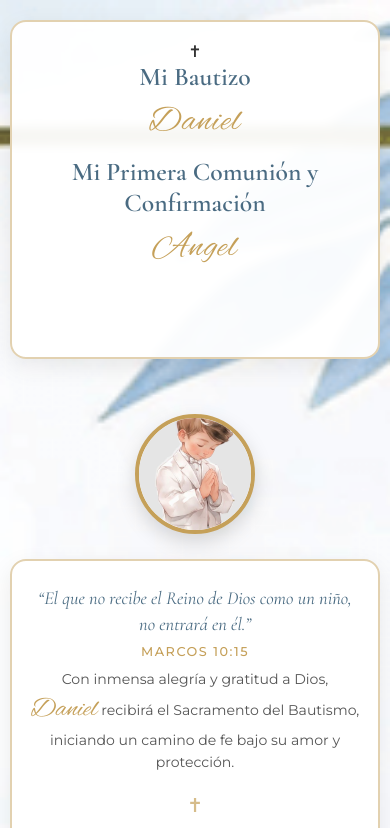
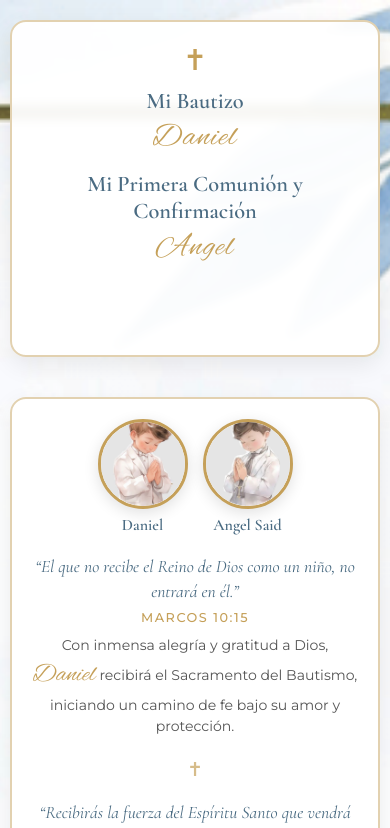
Before and after one commit to jmv697xss/Bautizo_Invitacion, a plain HTML site: page index.html in a window 390 px wide. Shown: the top 828 px of the page. Drawn offline with nearby package versions, Linux system fonts and the light colour scheme.

Commit message:
Solución completa de diseño e interacción JS

```diff
--- a/index.html
+++ b/index.html
@@ -4,14 +4,17 @@
     <meta charset="UTF-8">
     <meta name="viewport" content="width=device-width, initial-scale=1.0">
     <title>Mi Bautizo y Mi Primera Comunión - Daniel y Angel Said</title>
-    <link rel="stylesheet" href="style.css?v=2">
-    <!-- Fuentes elegantes y sobrias -->
-    <link href="https://fonts.googleapis.com/css2?family=Cormorant+Garamond:ital,wght@0,600;1,400&family=Montserrat:wght@300;400;500&display=swap" rel="stylesheet">
+    <link rel="stylesheet" href="style.css?v=3">
+    <!-- Fuentes elegantes -->
+    <link href="https://fonts.googleapis.com/css2?family=Cormorant+Garamond:ital,wght@0,600;1,400;1,500;1,600&family=Montserrat:wght@300;400;500&family=Alex+Brush&family=Great+Vibes&display=swap" rel="stylesheet">
 </head>
+<body>
+
     <audio id="bg-music" loop autoplay>
         <source src="assents/Music/Piano.mp3" type="audio/mpeg">
         Tu navegador no soporta el reproductor de audio.
     </audio>
+
     <!-- PORTADA DE ENTRADA -->
     <section class="section-card intro-section">
         <div class="frame-border">
@@ -35,14 +38,23 @@
             <button id="btn-scroll" class="gold-btn btn-hidden">Ver invitación</button>
         </div>
     </section>
+
     <!-- MENSAJES BÍBLICOS Y DEDICATORIAS -->
     <section class="section-card" id="mensajes-sec">
-    <!-- CONTENEDOR CONTENEDOR CON EL MARCO FLORAL EXTERNO -->
         <div class="main-frame-wrapper">
-        <div class="side-photo-container left-side">
+            <div class="card-content">
+                <!-- FOTOS DE LOS NIÑOS DENTRO DE LA TARJETA -->
+                <div class="photo-row">
+                    <div class="side-photo-container">
                         <img src="assents/Fhotos/Imagen-Daniel.jpg" alt="Daniel" class="outer-photo">
+                        <span class="photo-label">Daniel</span>
                     </div>
-        <div class="card-content">
+                    <div class="side-photo-container">
+                        <img src="assents/Fhotos/Imagen-Said.jpg" alt="Angel Said" class="outer-photo">
+                        <span class="photo-label">Angel Said</span>
+                    </div>
+                </div>
+
                 <div class="quote-block">
                     <p class="quote-text">“El que no recibe el Reino de Dios como un niño, no entrará en él.”</p>
                     <p class="quote-author">Marcos 10:15</p>
@@ -52,7 +64,9 @@
                         iniciando un camino de fe bajo su amor y protección.
                     </p>
                 </div>
+
                 <div class="divider-line">✝︎</div>
+
                 <div class="quote-block">
                     <p class="quote-text">“Recibirás la fuerza del Espíritu Santo que vendrá sobre ti, y serás mi testigo.”</p>
                     <p class="quote-author">Hechos 1:8</p>
@@ -62,27 +76,25 @@
                         y confirmar su fe mediante el Sacramento de la Confirmación.
                     </p>
                 </div>
+
                 <p class="invitation-closing">Nos alegrará mucho contar con tu presencia en este día de bendición, amor y esperanza.</p>
                 <button id="btn-to-family" class="gold-btn">Nuestra Familia</button>
             </div>
-        <div class="side-photo-container right-side">
-            <img src="assents/Fhotos/Imagen-Said.jpg" alt="Angel Said" class="outer-photo">
-        </div>
         </div>
     </section>
+
     <!-- FAMILIA Y PADRINOS -->
     <section class="section-card" id="familia-sec">
         <div class="main-frame-wrapper">
-        <div class="side-photo-container left-side">
-            <img src="assents/Fhotos/Imagen-Daniel.jpg" alt="Daniel" class="outer-photo">
-        </div>
             <div class="card-content">
                 <span class="badge">Con la bendición de</span>
+
                 <div class="papas-box">
                     <h3>Nuestros Papás</h3>
                     <p>Jessica Garduza Conde</p>
                     <p>Daniel Ramos Contreras</p>
                 </div>
+
                 <div class="padrinos-grid">
                     <div class="padrino-card">
                         <h3>Padrino de Daniel</h3>
@@ -98,16 +110,15 @@
 
                 <button id="btn-to-location" class="gold-btn">Ver fecha y lugar</button>
             </div>
-
-        <div class="side-photo-container right-side">
-            <img src="assents/Fhotos/Imagen-Said.jpg" alt="Angel Said" class="outer-photo">
-        </div>
         </div>
     </section>
+
     <!-- FECHA Y UBICACIONES -->
     <section class="section-card" id="ubicacion-sec">
+        <div class="main-frame-wrapper">
             <div class="card-content">
                 <h2 class="date-title">Sábado 28 de Noviembre del 2026</h2>
+
                 <!-- Tarjeta Iglesia -->
                 <div class="location-card">
                     <div class="loc-icon">⛪</div>
@@ -116,6 +127,7 @@
                     <p class="place-name">Parroquia Cristo Resucitado Tlaltepango</p>
                     <a href="https://maps.app.goo.gl/Yu4oToUDRGQKhtx99" target="_blank" rel="noopener noreferrer" class="map-btn">Ver ubicación</a>
                 </div>
+
                 <!-- Tarjeta Recepción -->
                 <div class="location-card">
                     <div class="loc-icon">🍽️</div>
@@ -124,19 +136,22 @@
                     <p class="place-name">Calle Domingo Arenas 317, El Cristo, Tlax.</p>
                     <a href="https://maps.app.goo.gl/cA2fwFriRvu6oHjF9" target="_blank" rel="noopener noreferrer" class="map-btn">Ver ubicación</a>
                 </div>
+
                 <button id="btn-to-confirm" class="gold-btn">Confirmar asistencia</button>
             </div>
+        </div>
     </section>
+
     <!-- CONFIRMACIÓN -->
     <section class="section-card" id="confirmacion-sec">
+        <div class="main-frame-wrapper">
             <div class="card-content">
                 <p class="final-msg">Tu presencia hará este día aún más especial...</p>
                 <button id="btn-whatsapp" class="gold-btn btn-confirm">Confirmar por WhatsApp</button>
             </div>
+        </div>
     </section>
-<!-- Fuente cursiva para los nombres -->
-<link href="https://fonts.googleapis.com/css2?family=Alex+Brush&display=swap" rel="stylesheet">
-<link href="https://fonts.googleapis.com/css2?family=Cormorant+Garamond:ital,wght@1,500;1,600&family=Great+Vibes&display=swap" rel="stylesheet">
+
     <script src="script.js"></script>
 </body>
 </html>
--- a/script.js
+++ b/script.js
@@ -1,13 +1,18 @@
 document.addEventListener("DOMContentLoaded", () => {
-    // 1. EFECTO TYPING SECUENCIAL CON APARICIÓN DE BOTÓN
+    // ==========================================
+    // 1. EFECTO TYPING SECUENCIAL
+    // ==========================================
     const textos = [
         { id: "type-title-1", text: "Mi Bautizo" },
         { id: "type-name-1", text: "Daniel" },
         { id: "type-title-2", text: "Mi Primera Comunión y Confirmación" },
         { id: "type-name-2", text: "Angel Said" },
-        { id: "type-subtext", text: "Una fecha sagrada para compartir en familia." }];
+        { id: "type-subtext", text: "Una fecha sagrada para compartir en familia." }
+    ];
+
     let textoIndex = 0;
     let charIndex = 0;
+
     function escribirSecuencia() {
         if (textoIndex < textos.length) {
             const actual = textos[textoIndex];
@@ -20,23 +25,34 @@ document.addEventListener("DOMContentLoaded", () => {
                 } else {
                     textoIndex++;
                     charIndex = 0;
-                    setTimeout(escribirSecuencia, 200);}
+                    setTimeout(escribirSecuencia, 200);
+                }
             } else {
                 textoIndex++;
                 charIndex = 0;
-                escribirSecuencia();}
+                escribirSecuencia();
+            }
         } else {
-            // Muestra el botón de la portada una vez finalizado todo el texto
+            // Muestra el botón de la portada al finalizar el tipeo
             const btnScroll = document.getElementById("btn-scroll");
             if (btnScroll) {
-                btnScroll.classList.remove("btn-hidden");}}}
+                btnScroll.classList.remove("btn-hidden");
+            }
+        }
+    }
+
     escribirSecuencia();
+
+    // ==========================================
     // 2. NAVEGACIÓN ENTRE SECCIONES (SCROLL SUAVE)
+    // ==========================================
     const scrollMap = [
         { btnId: "btn-scroll", targetId: "mensajes-sec" },
         { btnId: "btn-to-family", targetId: "familia-sec" },
         { btnId: "btn-to-location", targetId: "ubicacion-sec" },
-        { btnId: "btn-to-confirm", targetId: "confirmacion-sec" }];
+        { btnId: "btn-to-confirm", targetId: "confirmacion-sec" }
+    ];
+
     scrollMap.forEach(item => {
         const btn = document.getElementById(item.btnId);
         if (btn) {
@@ -44,51 +60,54 @@ document.addEventListener("DOMContentLoaded", () => {
                 e.preventDefault();
                 const target = document.getElementById(item.targetId);
                 if (target) {
-                    target.scrollIntoView({ behavior: "smooth" });}});}});
+                    target.scrollIntoView({ behavior: "smooth" });
+                }
+            });
+        }
+    });
+
+    // ==========================================
     // 3. CONFIRMACIÓN POR WHATSAPP
+    // ==========================================
     const btnWhatsapp = document.getElementById("btn-whatsapp");
     if (btnWhatsapp) {
         btnWhatsapp.addEventListener("click", (e) => {
             e.preventDefault();
-            const telefono = "522229208594"; // Formato internacional con clave de país (+52 México)
+            const telefono = "522229208594";
             const mensaje = encodeURIComponent("¡Hola! Confirmo mi asistencia para el Bautizo de Daniel y la Primera Comunión de Angel Said ✨");
-            window.open(`https://wa.me/${telefono}?text=${mensaje}`, "_blank");});}
-    document.addEventListener("DOMContentLoaded", function () {
+            window.open(`https://wa.me/${telefono}?text=${mensaje}`, "_blank");
+        });
+    }
+
+    // ==========================================
+    // 4. REPRODUCCIÓN Y CONTROL DE MÚSICA DE FONDO
+    // ==========================================
     const music = document.getElementById("bg-music");
     const musicBtn = document.getElementById("music-toggle");
-    const verInvitacionBtn = document.querySelector(".card-content button, .card-content a"); // Ajusta al selector de tu botón "Ver invitación"
     let isPlaying = false;
-    function playAudio() {
-        if (!isPlaying) {
-            music.play().then(() => {
-                isPlaying = true;
-                musicBtn.classList.add("playing");
-                musicBtn.textContent = "🎵";
-            }).catch(error => {
-                console.log("El navegador bloqueó el autoplay inicial:", error);});}}
-   document.addEventListener("DOMContentLoaded", function () {
-    const music = document.getElementById("bg-music");
-    const musicBtn = document.getElementById("music-toggle");
-    // Todos los botones que pueden iniciar interacción
-    const actionButtons = document.querySelectorAll(".gold-btn, #music-toggle");
-    let isPlaying = false;
-    // Función para intentar reproducir audio
+
     function playAudio() {
         if (music && !isPlaying) {
             music.play().then(() => {
                 isPlaying = true;
                 if (musicBtn) {
                     musicBtn.classList.add("playing");
-                    musicBtn.textContent = "🎵";}
+                    musicBtn.textContent = "🎵";
+                }
             }).catch(error => {
-                console.log("Esperando interacción del usuario para reproducir audio:", error);});}}
-    // 1. Intentar reproducir al hacer primer clic o tap en cualquier parte de la pantalla
+                console.log("Esperando interacción del usuario para reproducir audio:", error);
+            });
+        }
+    }
+
+    // Activa la música al dar el primer toque/clic en cualquier parte de la pantalla
     document.body.addEventListener("click", playAudio, { once: true });
     document.body.addEventListener("touchstart", playAudio, { once: true });
-    // 2. Control manual con el botón flotante 🎵 / 🔇
+
+    // Control manual si existe un botón con id "music-toggle"
     if (musicBtn) {
         musicBtn.addEventListener("click", function (e) {
-            e.stopPropagation(); // Evita conflictos con el clic global
+            e.stopPropagation();
             if (isPlaying) {
                 music.pause();
                 isPlaying = false;
@@ -98,4 +117,8 @@ document.addEventListener("DOMContentLoaded", () => {
                 music.play();
                 isPlaying = true;
                 musicBtn.classList.add("playing");
-                musicBtn.textContent = "🎵";}});}});});});
+                musicBtn.textContent = "🎵";
+            }
+        });
+    }
+});
--- a/style.css
+++ b/style.css
@@ -50,9 +50,8 @@ body {
     display: flex;
     align-items: center;
     justify-content: center;
-    gap: 20px;
     position: relative;
-    max-width: 1200px;
+    max-width: 550px;
     width: 100%;
 }
 
@@ -65,32 +64,53 @@ body {
     padding: 30px 20px;
     text-align: center;
     width: 100%;
-    max-width: 480px;
     box-shadow: 0 8px 25px rgba(0, 0, 0, 0.08);
     position: relative;
     z-index: 2;
 }
 
-/* FOTOS FLOTANTES CIRCULARES */
+/* FILA DE FOTOS CIRCULARES DENTRO DE LA TARJETA */
+.photo-row {
+    display: flex;
+    justify-content: center;
+    align-items: center;
+    gap: 20px;
+    margin-bottom: 20px;
+    width: 100%;
+}
+
 .side-photo-container {
     display: flex;
+    flex-direction: column;
     align-items: center;
     justify-content: center;
-    z-index: 5;
-    margin: 15px 0;
 }
 
 .outer-photo {
-    width: 180px;
-    height: 180px;
+    width: 110px;
+    height: 110px;
     border-radius: 50%;
     object-fit: cover;
-    border: 4px solid var(--dorado-sutil);
-    box-shadow: 0 8px 20px rgba(0,0,0,0.15);
+    border: 3px solid var(--dorado-sutil);
+    box-shadow: 0 4px 15px rgba(0,0,0,0.12);
     background-color: #fff;
 }
 
+.photo-label {
+    font-family: 'Cormorant Garamond', serif;
+    font-size: 1rem;
+    color: var(--azul-soft);
+    margin-top: 6px;
+    font-weight: 600;
+}
+
 /* TIPOGRAFÍA Y TEXTOS */
+.symbol {
+    font-size: 1.8rem;
+    color: var(--dorado-sutil);
+    margin-bottom: 10px;
+}
+
 .loc-icon {
     font-size: 2.2rem;
     margin-bottom: 6px;
@@ -98,9 +118,9 @@ body {
 
 h1 {
     font-family: 'Cormorant Garamond', serif;
-    font-size: 2rem;
+    font-size: 1.8rem;
     color: var(--azul-soft);
-    margin-bottom: 10px;
+    margin-bottom: 8px;
 }
 
 .event-block {
@@ -108,7 +128,7 @@ h1 {
 }
 
 .event-block h1 {
-    font-size: 1.6rem;
+    font-size: 1.4rem;
     margin-bottom: 2px;
 }
 
@@ -117,12 +137,12 @@ h1 {
     flex-direction: column;
     align-items: center;
     justify-content: center;
-    margin: 8px 0;
+    margin: 4px 0;
 }
 
 #type-name-1, #type-name-2 {
     font-family: 'Alex Brush', cursive;
-    font-size: 2.6rem;
+    font-size: 2.4rem;
     color: var(--dorado-sutil);
     font-weight: normal;
     letter-spacing: 1px;
@@ -150,7 +170,7 @@ h1 {
 
 .quote-text {
     font-family: 'Cormorant Garamond', serif;
-    font-size: 1.15rem;
+    font-size: 1.1rem;
     font-style: italic;
     color: var(--azul-soft);
     line-height: 1.4;
@@ -174,9 +194,16 @@ h1 {
 
 .dedication-text strong {
     font-family: 'Alex Brush', cursive;
-    font-size: 1.7rem;
+    font-size: 1.6rem;
     color: var(--dorado-sutil);
     font-weight: normal;
+}
+
+.invitation-closing {
+    font-size: 0.9rem;
+    color: #444;
+    margin: 15px 0 5px 0;
+    font-style: italic;
 }
 
 .divider-line {
@@ -236,7 +263,7 @@ h1 {
 
 .date-title {
     font-family: 'Cormorant Garamond', serif;
-    font-size: 1.5rem;
+    font-size: 1.4rem;
     color: var(--azul-soft);
     margin-bottom: 15px;
 }
@@ -286,7 +313,7 @@ h1 {
     font-size: 0.9rem;
     cursor: pointer;
     box-shadow: 0 4px 12px rgba(197, 160, 89, 0.3);
-    transition: transform 0.2s;
+    transition: transform 0.2s, opacity 0.3s;
 }
 
 .gold-btn:hover {
@@ -331,7 +358,7 @@ h1 {
 .final-msg {
     font-family: 'Cormorant Garamond', serif;
     font-style: italic;
-    font-size: 1.6rem;
+    font-size: 1.5rem;
     color: #333333;
     margin-bottom: 20px;
 }
@@ -341,7 +368,6 @@ h1 {
    ========================================== */
 @media (max-width: 768px) {
     body {
-        /* Desactiva 'fixed' solo en movil para evitar bugs de render en navegadores de celular */
         background-attachment: scroll;
     }
 
@@ -350,24 +376,22 @@ h1 {
         min-height: auto;
     }
 
-    .main-frame-wrapper {
-        flex-direction: column;
-        gap: 10px;
-    }
-
     .card-content, .frame-border {
-        width: 100%;
-        max-width: 100%;
         padding: 20px 12px;
     }
 
     .outer-photo {
-        width: 120px;
-        height: 120px;
+        width: 90px;
+        height: 90px;
+    }
+
+    .photo-row {
+        gap: 15px;
+        margin-bottom: 15px;
     }
 
     #type-name-1, #type-name-2 {
-        font-size: 2.2rem;
+        font-size: 2rem;
     }
 
     .padrinos-grid {
```
Lines whose indentation alone changed are shown as unchanged.
